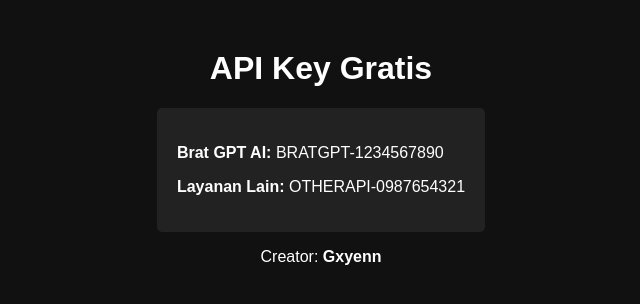
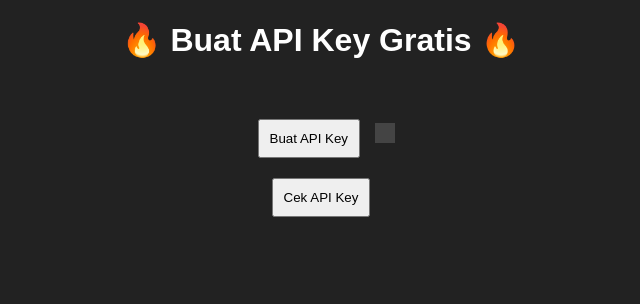
Before and after one commit to Gxyenn/MyDev-Info, a plain HTML site: page index.html in a window 1280 px wide. Shown: the whole page, without its empty margins (319-959 px from the left). Drawn offline with Linux system fonts and the light colour scheme.

Commit message:
Update index.html

```diff
--- a/index.html
+++ b/index.html
@@ -3,45 +3,43 @@
 <head>
     <meta charset="UTF-8">
     <meta name="viewport" content="width=device-width, initial-scale=1.0">
-    <title>API Key Gratis</title>
+    <title>Gratis API Key</title>
     <style>
-        body {
-            font-family: Arial, sans-serif;
-            text-align: center;
-            background-color: #111;
-            color: white;
-        }
-        .container {
-            margin-top: 50px;
-        }
-        .api-box {
-            background: #222;
-            padding: 20px;
-            border-radius: 5px;
-            display: inline-block;
-            text-align: left;
-        }
+        body { font-family: Arial, sans-serif; text-align: center; background: #222; color: white; }
+        .container { margin-top: 50px; }
+        input, button { padding: 10px; margin: 10px; }
+        .api-box { padding: 10px; background: #444; display: inline-block; }
     </style>
 </head>
 <body>
+    <h1>🔥 Buat API Key Gratis 🔥</h1>
     <div class="container">
-        <h1>API Key Gratis</h1>
-        <div class="api-box">
-            <p><strong>Brat GPT AI:</strong> <span id="bratgpt">Loading...</span></p>
-            <p><strong>Layanan Lain:</strong> <span id="otherapi">Loading...</span></p>
-        </div>
-        <p>Creator: <strong>Gxyenn</strong></p>
+        <button onclick="generateApiKey()">Buat API Key</button>
+        <div id="apikey" class="api-box"></div>
+        <br>
+        <button onclick="cekApikey()">Cek API Key</button>
+        <p id="status"></p>
     </div>
 
     <script>
-        // Simulasi API Key
-        const apikeys = {
-            bratgpt: "BRATGPT-1234567890",
-            otherapi: "OTHERAPI-0987654321"
-        };
+        let apiKey = "";
 
-        document.getElementById("bratgpt").textContent = apikeys.bratgpt;
-        document.getElementById("otherapi").textContent = apikeys.otherapi;
+        function generateApiKey() {
+            fetch("/generate")
+                .then(res => res.json())
+                .then(data => {
+                    apiKey = data.apikey;
+                    document.getElementById("apikey").innerText = apiKey;
+                });
+        }
+
+        function cekApikey() {
+            fetch("/validate?key=" + apiKey)
+                .then(res => res.json())
+                .then(data => {
+                    document.getElementById("status").innerText = data.message;
+                });
+        }
     </script>
 </body>
 </html>
```
